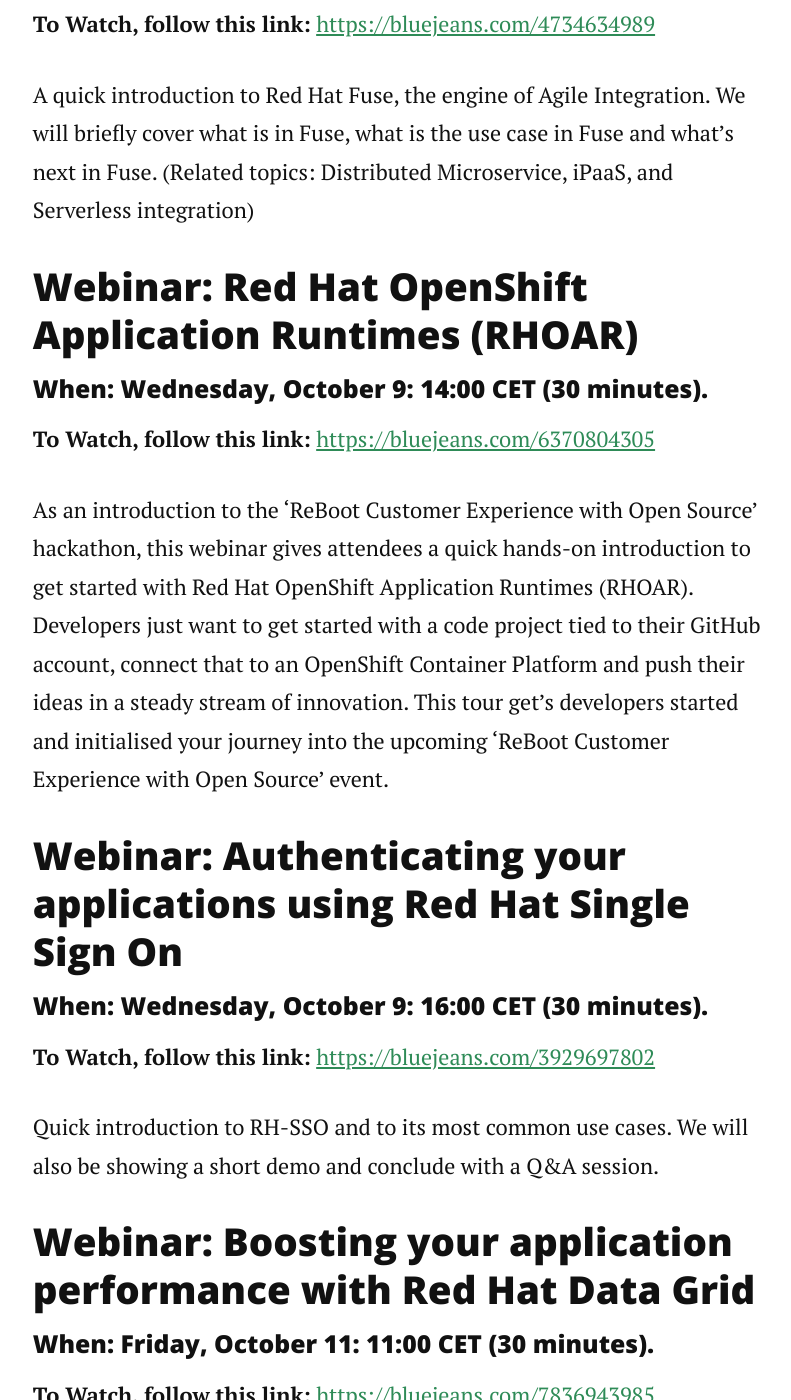
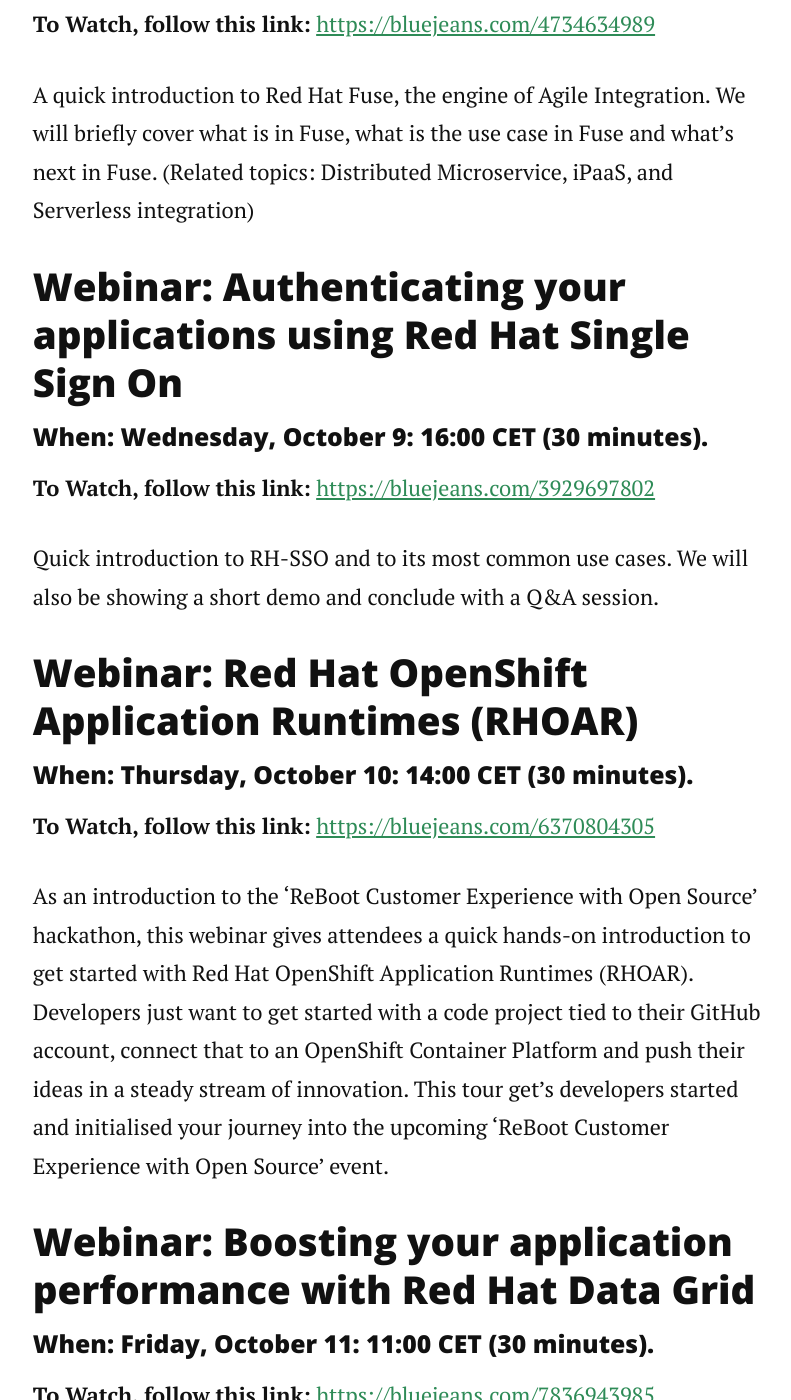
Before and after one commit to redhat-hackathon/redhat-hackathon.github.io, a Jekyll site: the page built from _posts/2019-04-10-update-upcoming-webinars.markdown, in a window 1280 px wide and 1400 px high, scrolled down 1832 px. Shown: the whole window, without its empty margins (236-1027 px from the left). Built offline with Jekyll 4.4.1, drawn with Linux system fonts in a browser that asks for light colours; nearby versions of some CDN libraries; some of the changed lines change nothing that is shown.

Commit message:
Update webinar date.

```diff
--- a/_posts/2019-04-10-update-upcoming-webinars.markdown
+++ b/_posts/2019-04-10-update-upcoming-webinars.markdown
@@ -27,14 +27,6 @@
 
 A quick introduction to Red Hat Fuse, the engine of Agile Integration. We will briefly cover what is in Fuse, what is the use case in Fuse and what's next in Fuse. (Related topics: Distributed Microservice, iPaaS, and Serverless integration)
 
-### Webinar: Red Hat OpenShift Application Runtimes (RHOAR)
-
-#### When: Wednesday, October 9: 14:00 CET (30 minutes).
-
-**To Watch, follow this link:** [https://bluejeans.com/6370804305](https://bluejeans.com/6370804305)
-
-As an introduction to the 'ReBoot Customer Experience with Open Source' hackathon, this webinar gives attendees a quick hands-on introduction to get started with Red Hat OpenShift Application Runtimes (RHOAR). Developers just want to get started with a code project tied to their GitHub account, connect that to an OpenShift Container Platform and push their ideas in a steady stream of innovation. This tour get's developers started and initialised your journey into the upcoming 'ReBoot Customer Experience with Open Source' event.
-
 ### Webinar: Authenticating your applications using Red Hat Single Sign On
 
 #### When: Wednesday, October 9: 16:00 CET (30 minutes).
@@ -43,6 +35,14 @@
 
 Quick introduction to RH-SSO and to its most common use cases. We will also be showing a short demo and conclude with a Q&A session.
 
+### Webinar: Red Hat OpenShift Application Runtimes (RHOAR)
+
+#### When: Thursday, October 10: 14:00 CET (30 minutes).
+
+**To Watch, follow this link:** [https://bluejeans.com/6370804305](https://bluejeans.com/6370804305)
+
+As an introduction to the 'ReBoot Customer Experience with Open Source' hackathon, this webinar gives attendees a quick hands-on introduction to get started with Red Hat OpenShift Application Runtimes (RHOAR). Developers just want to get started with a code project tied to their GitHub account, connect that to an OpenShift Container Platform and push their ideas in a steady stream of innovation. This tour get's developers started and initialised your journey into the upcoming 'ReBoot Customer Experience with Open Source' event.
+
 ### Webinar: Boosting your application performance with Red Hat Data Grid
 
 #### When: Friday, October 11: 11:00 CET (30 minutes).
```
